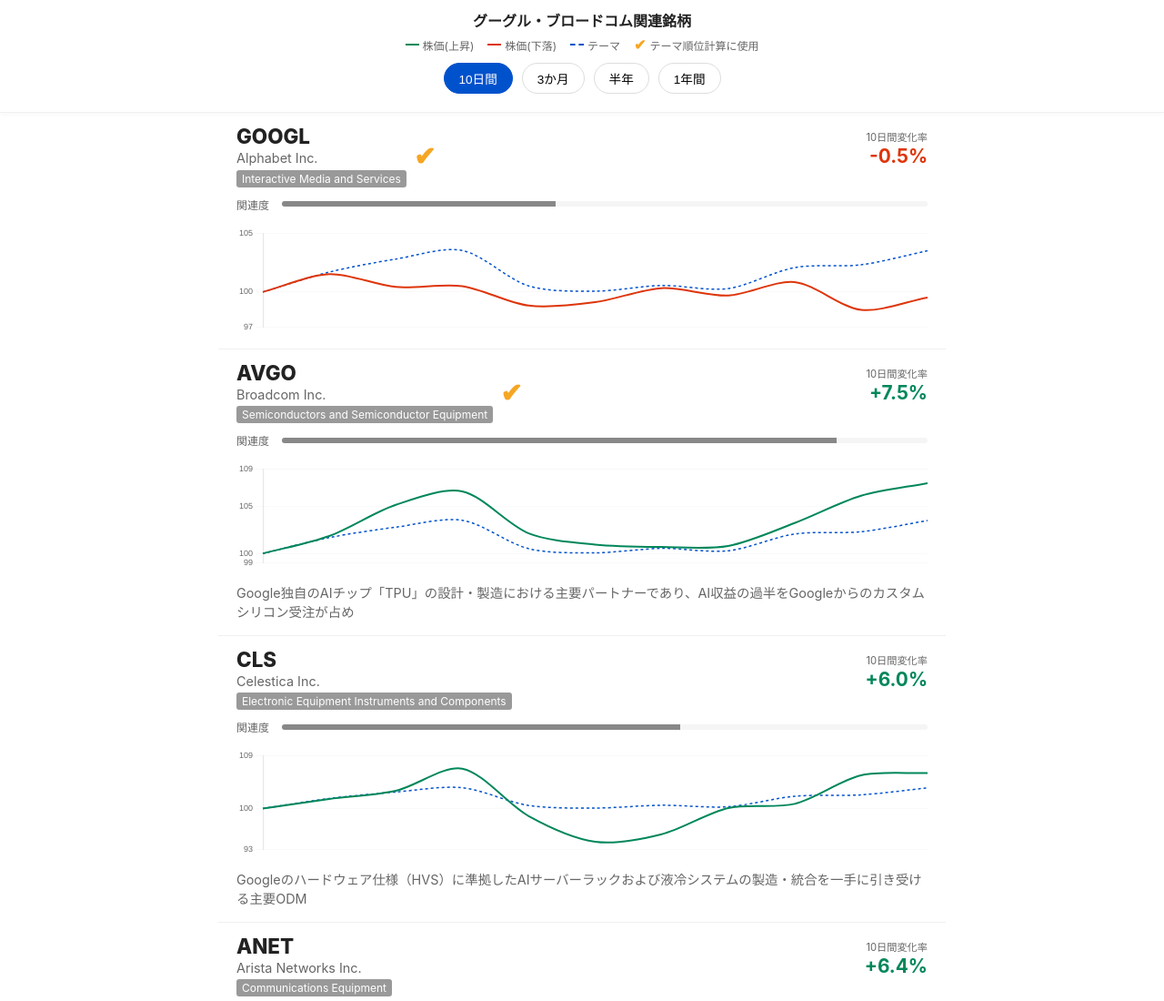
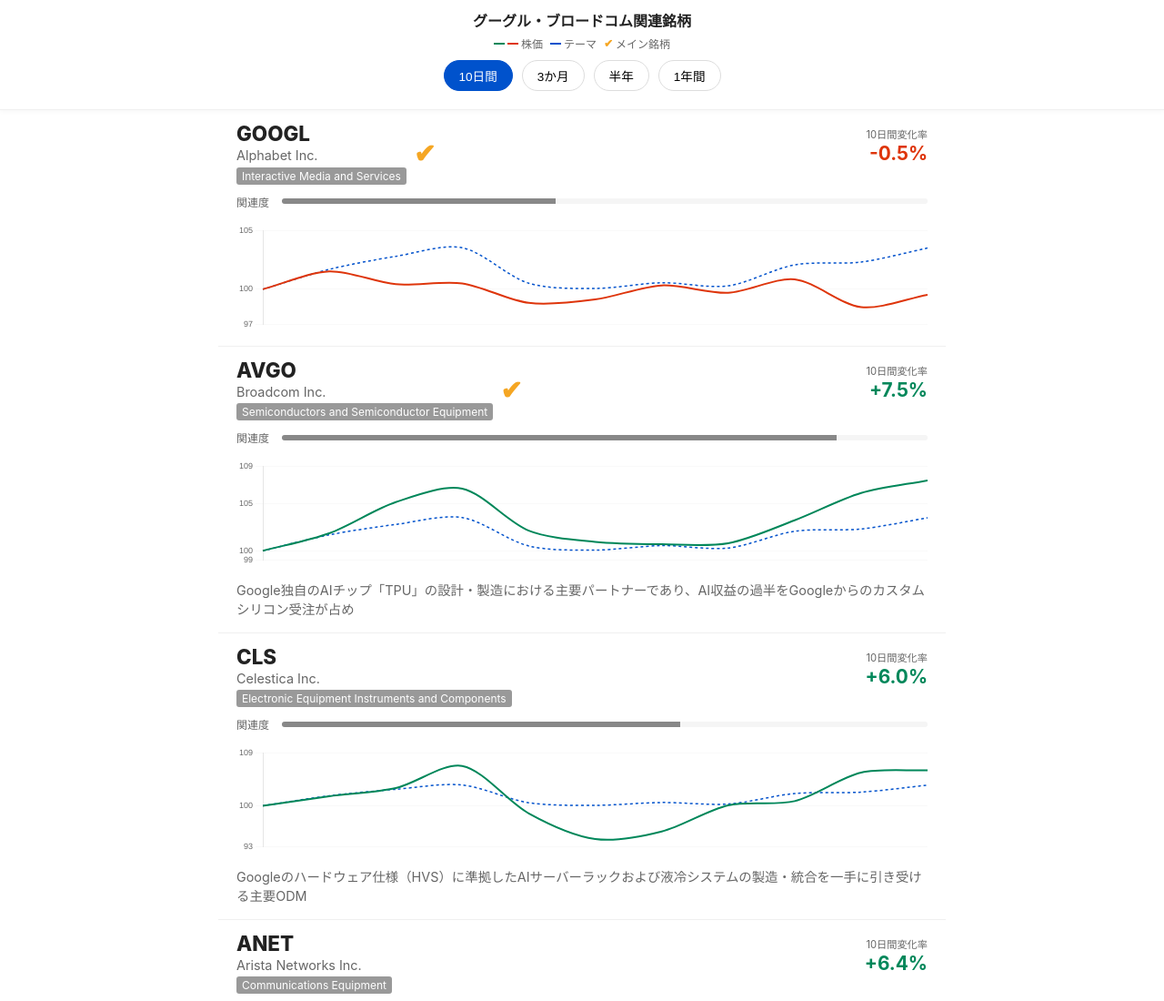
Before and after one commit to UsStocksInsight/new_website, a plain HTML site: page index.html in a window 1280 px wide. Shown: the top 1100 px of the page at 91% size. Drawn offline with nearby package versions, Linux system fonts and the light colour scheme.

Commit message:
Add files via upload

```diff
--- a/index.html
+++ b/index.html
@@ -20,13 +20,13 @@
                 body { font-family: -apple-system, BlinkMacSystemFont, "Segoe UI", Roboto, "Helvetica Neue", Arial, sans-serif; background-color: var(--bg-color); margin: 0; padding: 0; color: var(--text-main); padding-bottom: 50px; }
                 header { background-color: #fff; position: sticky; top: 0; z-index: 100; border-bottom: 1px solid var(--item-border); padding: 10px 20px; box-shadow: 0 2px 5px rgba(0,0,0,0.03); }
                 h1 { font-size: 1rem; margin: 0 0 5px 0; text-align: center; }
-                .global-legend { display: flex; justify-content: center; gap: 15px; font-size: 0.75rem; color: var(--text-sub); flex-wrap: wrap; }
-                .legend-item { display: flex; align-items: center; gap: 4px; }
-                .legend-icon { width: 15px; height: 8px; display: inline-block; }
-                .icon-price-up { background: var(--positive); height: 2px; }
-                .icon-price-down { background: var(--negative); height: 2px; }
+                .global-legend { display: flex; justify-content: center; align-items: center; gap: 8px; font-size: 0.75rem; color: var(--text-sub); flex-wrap: nowrap; }
+                .legend-item { display: flex; align-items: center; gap: 3px; white-space: nowrap; }
+                .legend-icon { width: 12px; height: 2px; display: inline-block; }
+                .icon-price-up { background: var(--positive); }
+                .icon-price-down { background: var(--negative); }
                 .icon-theme { border-top: 2px dashed var(--accent-blue); height: 0; }
-                .icon-check-gold { color: var(--gold); font-weight: bold; }
+                .icon-check-gold { color: #f5a623 !important; font-weight: bold; -webkit-text-fill-color: #f5a623; }
 
                 .period-selector { display: flex; justify-content: center; gap: 10px; margin: 10px 0; }
                 .period-btn { padding: 6px 16px; border: 1px solid #ddd; background: #fff; border-radius: 20px; cursor: pointer; font-size: 0.85rem; transition: all 0.2s; }
@@ -44,7 +44,7 @@
                 .company-name { font-size: 0.9rem; color: var(--text-sub); line-height: 1.2; white-space: nowrap; overflow: hidden; text-overflow: ellipsis; }
                 .sector { font-size: 0.75rem; color: #fff; background-color: #999; padding: 2px 6px; border-radius: 3px; display: inline-block; margin-top: 4px; align-self: flex-start; }
 
-                .gold-badge { flex-shrink: 0; font-size: 1.8rem; line-height: 1; }
+                .gold-badge { flex-shrink: 0; font-size: 1.8rem; line-height: 1; color: #f5a623 !important; -webkit-text-fill-color: #f5a623; }
 
                 .perf-container { text-align: right; white-space: nowrap; margin-left: auto; }
                 .perf-value { font-size: 1.3rem; font-weight: 700; }
@@ -63,10 +63,9 @@
             <header>
                 <h1>グーグル・ブロードコム関連銘柄</h1>
                 <div class="global-legend">
-                    <div class="legend-item"><span class="legend-icon icon-price-up"></span>株価(上昇)</div>
-                    <div class="legend-item"><span class="legend-icon icon-price-down"></span>株価(下落)</div>
+                    <div class="legend-item"><span class="legend-icon icon-price-up"></span><span class="legend-icon icon-price-down"></span>株価</div>
                     <div class="legend-item"><span class="legend-icon icon-theme"></span>テーマ</div>
-                    <div class="legend-item"><span class="icon-check-gold" style="font-size: 1rem;">✔</span>テーマ順位計算に使用</div>
+                    <div class="legend-item"><span class="icon-check-gold">✔</span>メイン銘柄</div>
                 </div>
                 <div class="period-selector">
                     <button class="period-btn active" data-period="10" data-label="10日間">10日間</button>
```
